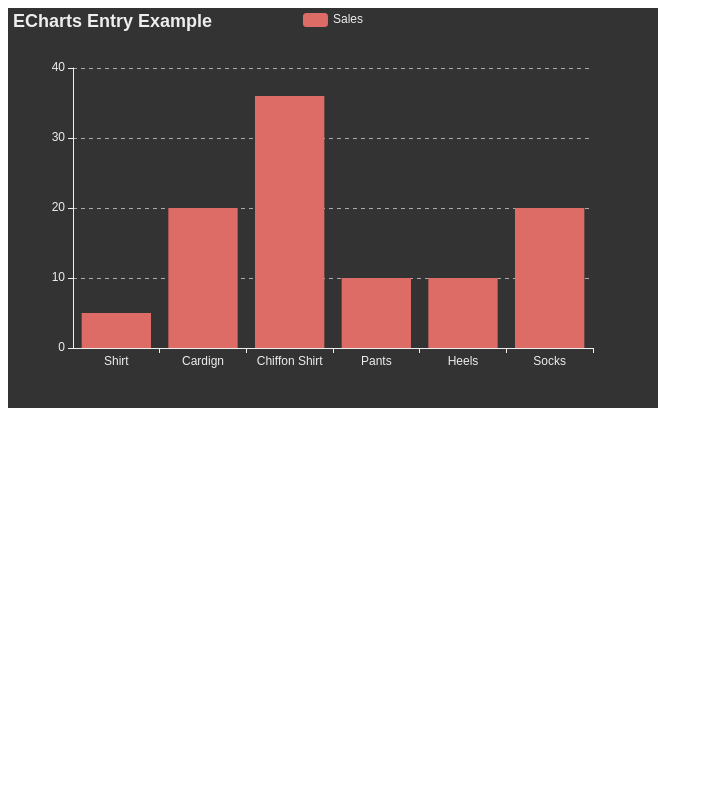
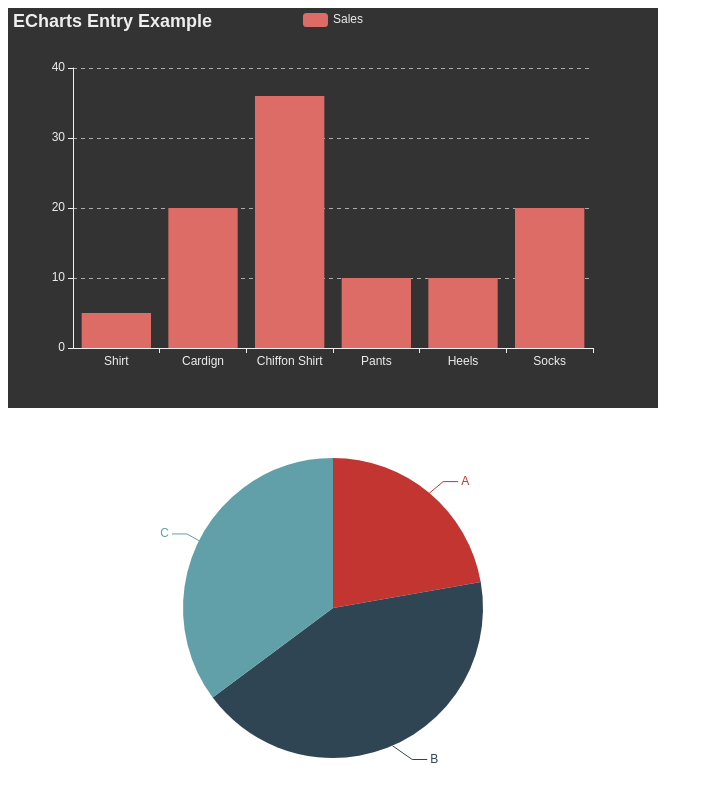
Before and after one commit to joshuayeung/echarts-playground, a plain HTML site: page index.html in a window 1280 px wide. Shown: the whole page, without its empty margins (0-713 px from the left). Drawn offline with Linux system fonts and the light colour scheme.

Commit message:
add pie chart

```diff
--- a/index.html
+++ b/index.html
@@ -9,6 +9,7 @@
     <body>
         <!-- prepare a DOM with width and height for ECharts -->
         <div id="main" style="width: 650px;height:400px;"></div>
+        <div id="leaf" style="width: 650px;height:400px;"></div>
         <script type="text/javascript">
             // based on prepared dom, initialize echarts instance
             var myChart = echarts.init(document.getElementById('main'),'dark');
@@ -36,5 +37,18 @@
             // use configuration item and data specified to show chart
             myChart.setOption(option);
         </script>
+
+        <script type="text/javascript">
+            echarts.init(document.getElementById('leaf')).setOption({
+                series: {
+                    type: 'pie',
+                    data: [
+                        {name: 'A', value:1212},
+                        {name: 'B', value:2323},
+                        {name: 'C', value:1919},
+                    ]
+                }
+            })
+        </script>
     </body>
 </html>
```
